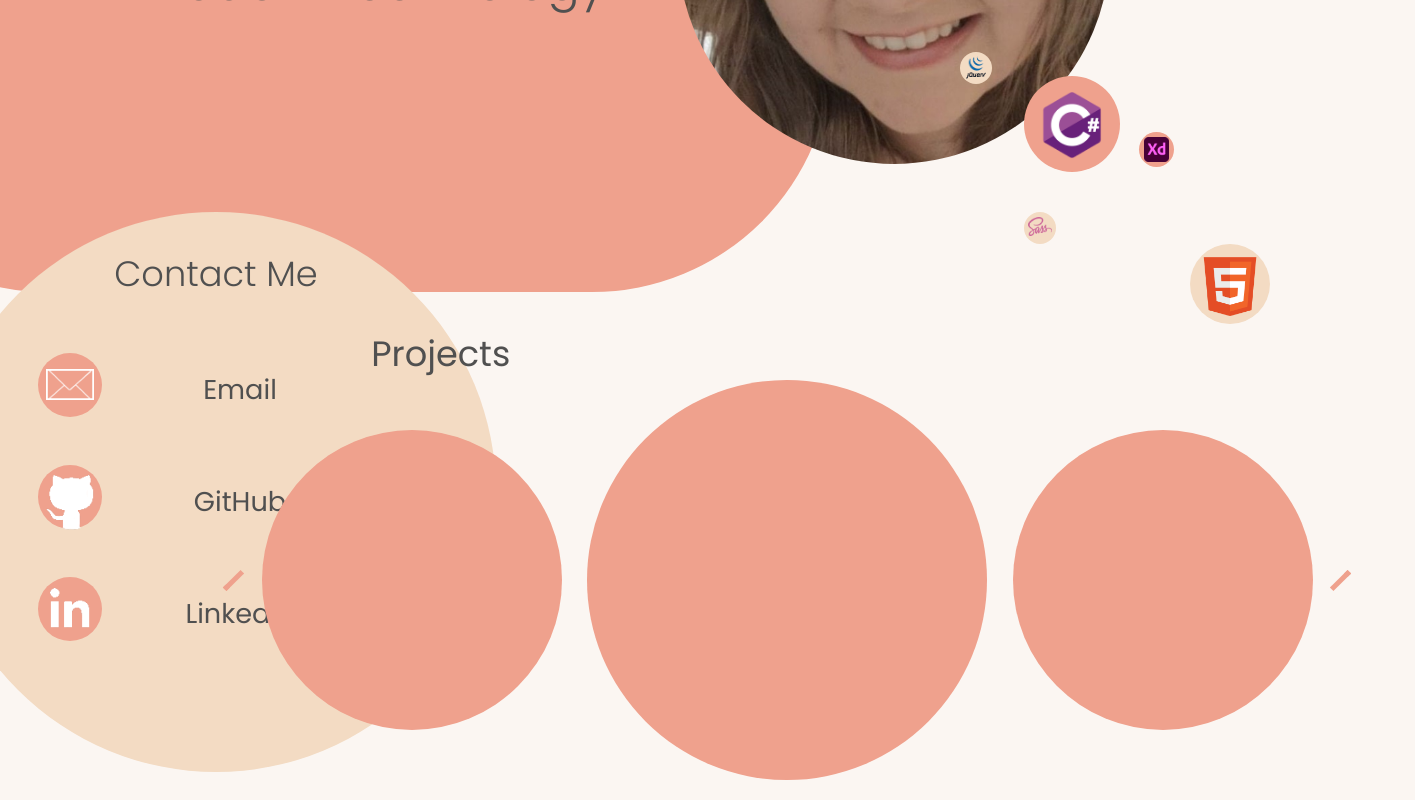
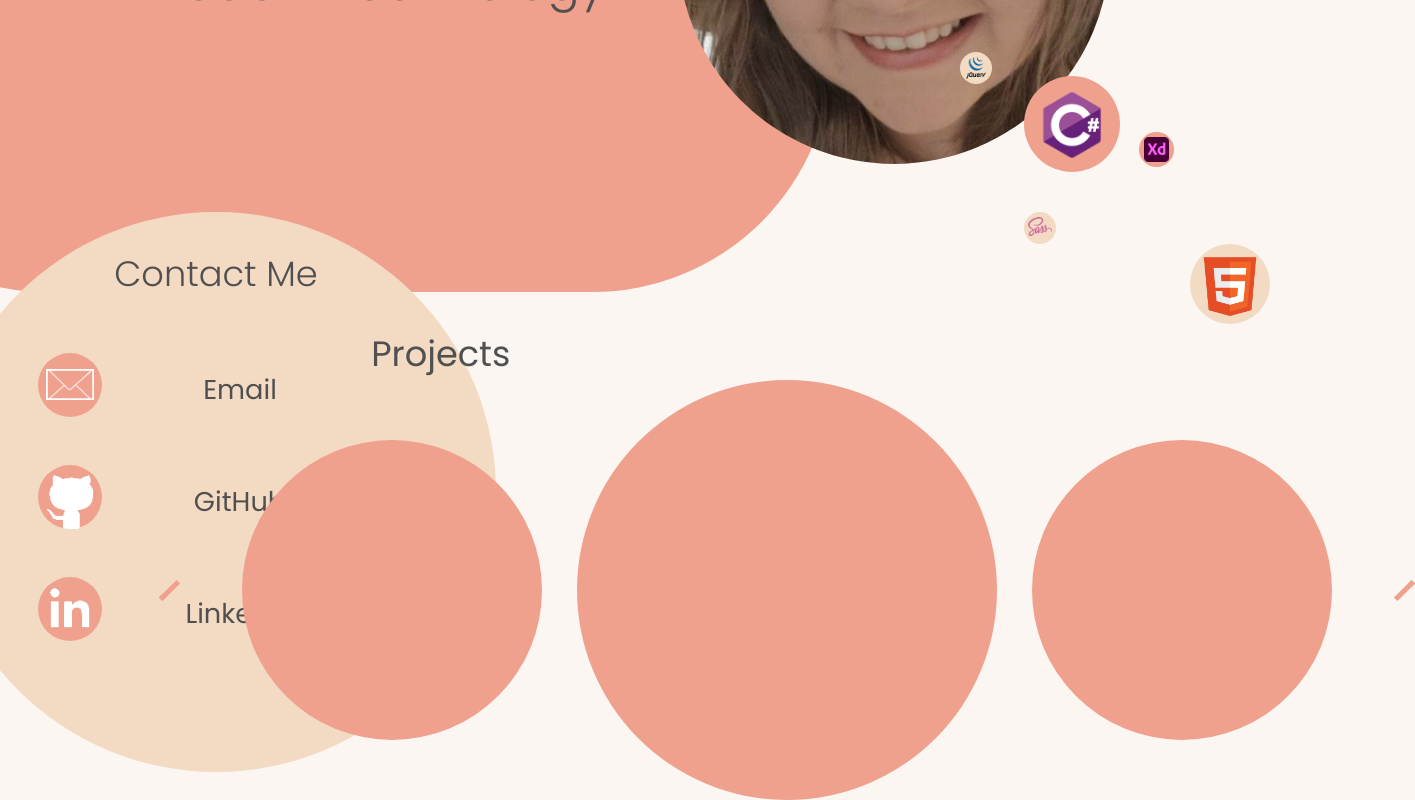
Before and after one commit to Christinamawel/My-portfolio, a React (Create React App) app: page / in a window 1280 px wide. Shown: the part 508-1308 px from the top of the page, 1415 px wide, since content can reach past the window. Built offline with nearby package versions, Linux system fonts and the light colour scheme.

Commit message:
start creating carousel animation

```diff
--- a/src/components/Carousel.js
+++ b/src/components/Carousel.js
@@ -2,6 +2,11 @@
 
 function Carousel(props) {
   const [showingItems, setShowingItems] = useState([props.items[0], props.items[1], props.items[2]])
+  const [leftClass, setLeftClass] = useState("");
+  const [centerClass, setCenterClass] = useState("");
+  const [rightClass, setRightClass] = useState("");
+  const [invisibleLeftClass, setInvisibleLeftClass] = useState("");
+  const [invisibleRightClass, setInvisibleRightClass] = useState("");
 
   const titleStyles = {
     fontSize: '2.2rem',
@@ -16,12 +21,12 @@
     borderBottom: '5px solid #EFA18D',
   }
 
-  const flexContainer = {
+  let flexContainer = {
     display: 'flex',
     width: '100%',
     justifyContent: 'center',
     alignItems: 'center',
-    gap: '2vw',
+    gap: '35px'
   }
 
   const leftStyle = {
@@ -36,14 +41,46 @@
     width: '300px',
     height: '300px',
     borderRadius: '50%',
-    backgroundColor: '#EFA18D'
+    backgroundColor: '#EFA18D',
   }
 
   const lgCircleStyle = {
-    width: '400px',
-    height: '400px',
+    width: '420px',
+    height: '420px',
     borderRadius: '50%',
-    backgroundColor: '#EFA18D'
+    backgroundColor: '#EFA18D',
+  }
+
+  let invisibleStyleLeft = {
+    width: '1px',
+    height: '1px',
+    borderRadius: '50%',
+  }
+
+  let invisibleStyleRight = {
+    width: '1px',
+    height: '1px',
+    borderRadius: '50%',
+  }
+
+  const handleRightClick = () => {
+    setLeftClass("carousel-left-to-center");
+    setCenterClass("carousel-center-to-right");
+    setRightClass("carousel-right-Disappear");
+    invisibleStyleLeft = {...invisibleStyleLeft, ...{backgroundColor:'#EFA18D'}}
+    setInvisibleLeftClass("carousel-left-appear");
+
+    setTimeout(() => {
+    setLeftClass("");
+    setCenterClass("");
+    setRightClass("");
+    invisibleStyleLeft = {
+      width: '1px',
+      height: '1px',
+      borderRadius: '50%'
+    }
+    setInvisibleLeftClass("");
+    }, "1000");
   }
 
   return (
@@ -51,10 +88,12 @@
       <p style={titleStyles}>{props.title}</p>
       <div style={flexContainer}>
         <div style={{...arrowStyles, ...leftStyle}}/>
-        <a href="google.com"><div style={smCircleStyle}></div></a>
-        <a href="google.com"><div style={lgCircleStyle}></div></a>
-        <a href="google.com"><div style={smCircleStyle}></div></a>
-        <div style={{...arrowStyles, ...rightStyle}}/>
+        <div className={invisibleLeftClass} id="left-invisible" style={invisibleStyleLeft}></div>
+        <a href="google.com"><div className={leftClass} id="left-circle" style={smCircleStyle}></div></a>
+        <a href="google.com"><div className={centerClass} id="center-circle" style={lgCircleStyle}></div></a>
+        <a href="google.com"><div className={rightClass} id="right-circle" style={smCircleStyle}></div></a>
+        <div className={invisibleRightClass} id="right-invisible" style={invisibleStyleRight}></div>
+        <div onClick={handleRightClick} style={{...arrowStyles, ...rightStyle}}/>
       </div>
     </div>
   )
--- a/src/index.css
+++ b/src/index.css
@@ -254,6 +254,55 @@
   width: 75vw;
 }
 
+.carousel-left-to-center {
+  animation: carouselLeftToCenter 1s;
+  animation-timing-function: linear;
+}
+
+.carousel-center-to-right {
+  animation: carouselCenterToRight  1s;
+  animation-timing-function: linear;
+}
+
+.carousel-right-Disappear {
+  animation: carouselRightDisappear 1s;
+  animation-timing-function: linear;
+}
+
+.carousel-left-appear {
+  background: #EFA18D;
+  animation: carouselLeftAppear 1s;
+  animation-timing-function: linear;
+}
+
+@keyframes carouselLeftToCenter {
+  25% {transform: translateX(5.25vw) scale(1.1);}
+  50% {transform: translateX(10.5vw) scale(1.2);}
+  75% {transform: translateX(15.75vw) scale(1.3);}
+  100% {transform: translateX(21vw) scale(1.4);}
+}
+
+@keyframes carouselCenterToRight {
+  25% {transform: translateX(5.25vw) scale(.9286);}
+  50% {transform: translateX(10.5vw) scale(.8572);}
+  75% {transform: translateX(15.75vw) scale(.7858);}
+  100% {transform: translateX(21vw) scale(.7144);}
+}
+
+@keyframes carouselRightDisappear {
+  25% {transform: scale(.75);}
+  50% {transform: scale(.5);}
+  75% {transform: scale(.25);}
+  100% {transform: scale(0);}
+}
+
+@keyframes carouselLeftAppear {
+  25% {transform: translateX(2.5vw) scale(75);}
+  50% {transform: translateX(5vw) scale(150);}
+  75% {transform: translateX(7.5vw) scale(225);}
+  100% {transform: translateX(10vw) scale(300);}
+}
+
 /* #about-me-div {
   z-index: .8;
   width: 60vw;
```
